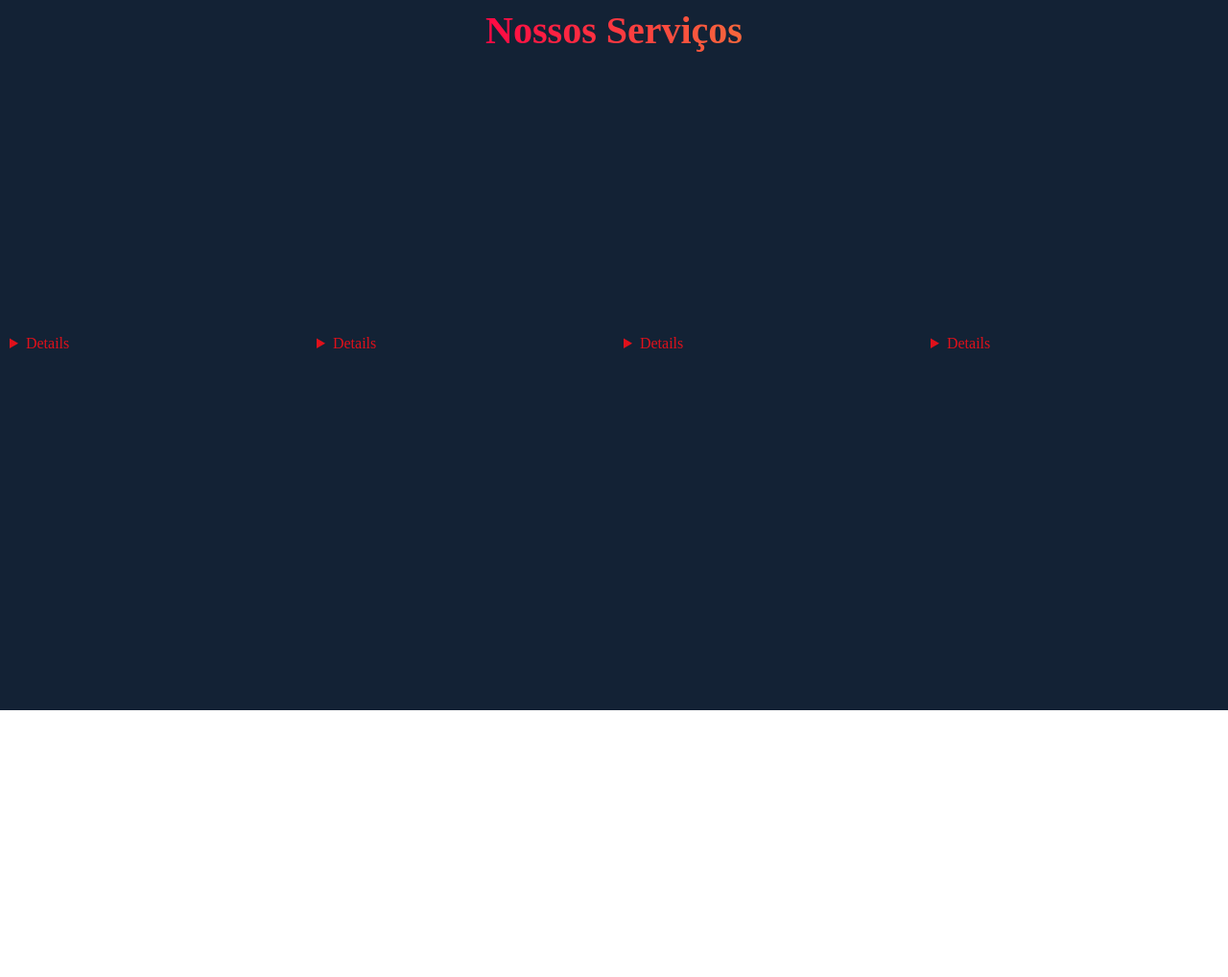
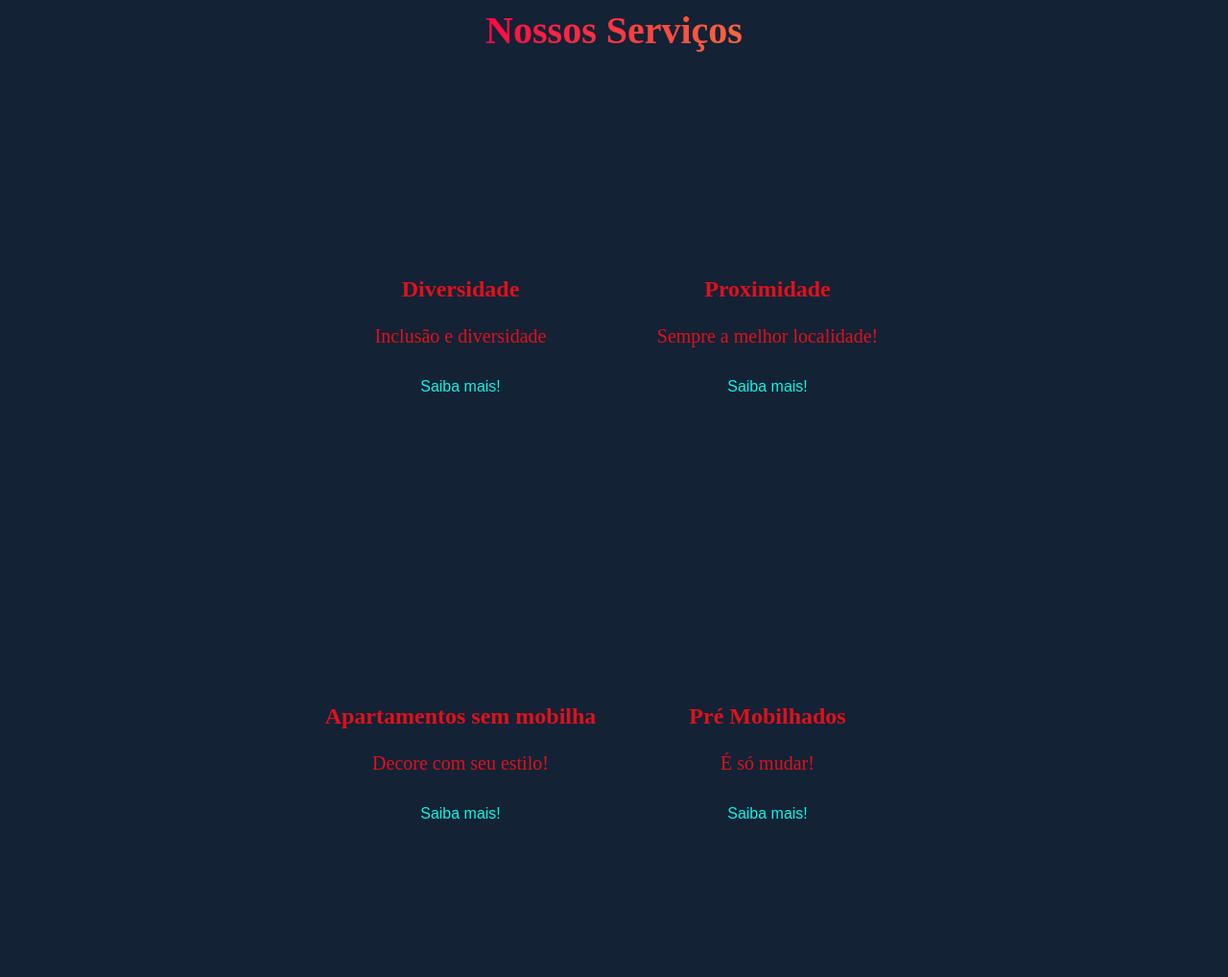
Before and after one commit to Robertosousa86/Desafio-Programa-Desenvolve, a plain HTML site: page src/pages/index.html in a window 1280 px wide. Shown: the part 1740-2758 px from the top of the page at 96% size. Before the commit the page ends 2480 px from the top, so only its background shows below. Drawn offline with Linux system fonts and the light colour scheme.

Commit message:
Updatin index.html

```diff
--- a/src/pages/index.html
+++ b/src/pages/index.html
@@ -9,6 +9,7 @@
   <link rel="stylesheet" href="../styles/mediaQueries/sticky-header.css">
   <link rel="stylesheet" href="../styles/mediaQueries/hero-section.css">
   <link rel="stylesheet" href="../styles/mediaQueries/about-section.css">
+  <link rel="stylesheet" href="../styles/mediaQueries/service-section.css">
 </head>
 
 <body>
@@ -64,26 +65,26 @@
   <section class="services" id="services">
     <h1>Nossos Serviços</h1>
     <article class="services__wrapper">
-      <details class="services__card">
+      <summary class="services__card">
         <h2>Diversidade</h2>
         <p>Inclusão e diversidade</p>
         <div class="services__btn"><button>Saiba mais!</button></div>
-      </details>
-      <details class="services__card">
+      </summary>
+      <summary class="services__card">
         <h2>Proximidade</h2>
         <p>Sempre a melhor localidade!</p>
         <div class="services__btn"><button>Saiba mais!</button></div>
-      </details>
-      <details class="services__card">
+      </summary>
+      <summary class="services__card">
         <h2>Apartamentos sem mobilha</h2>
         <p>Decore com seu estilo!</p>
         <div class="services__btn"><button>Saiba mais!</button></div>
-      </details>
-      <details class="services__card">
+      </summary>
+      <summary class="services__card">
         <h2>Pré Mobilhados</h2>
         <p>É só mudar!</p>
         <div class="services__btn"><button>Saiba mais!</button></div>
-      </details>
+      </summary>
     </article>
   </section>
 </body>
```
